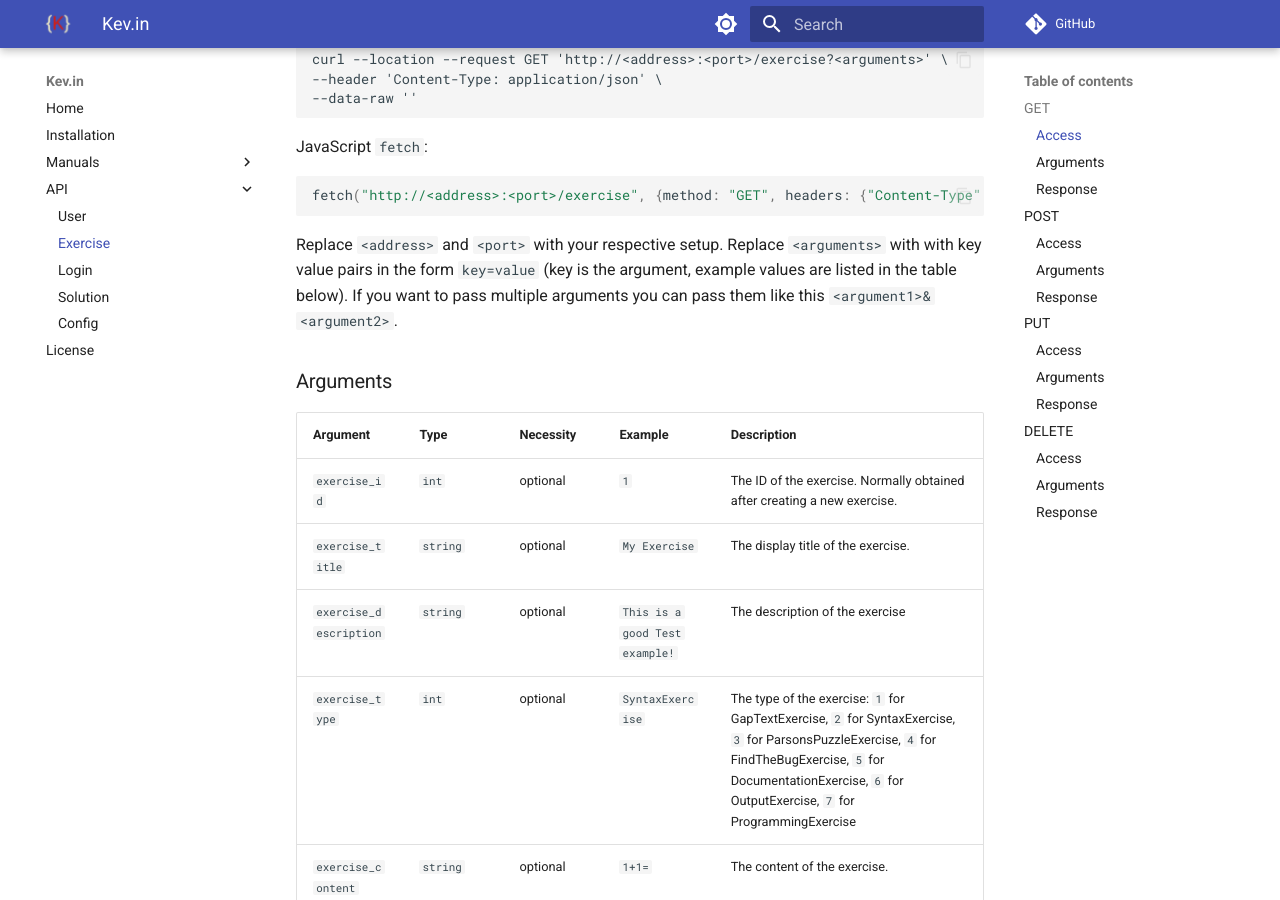
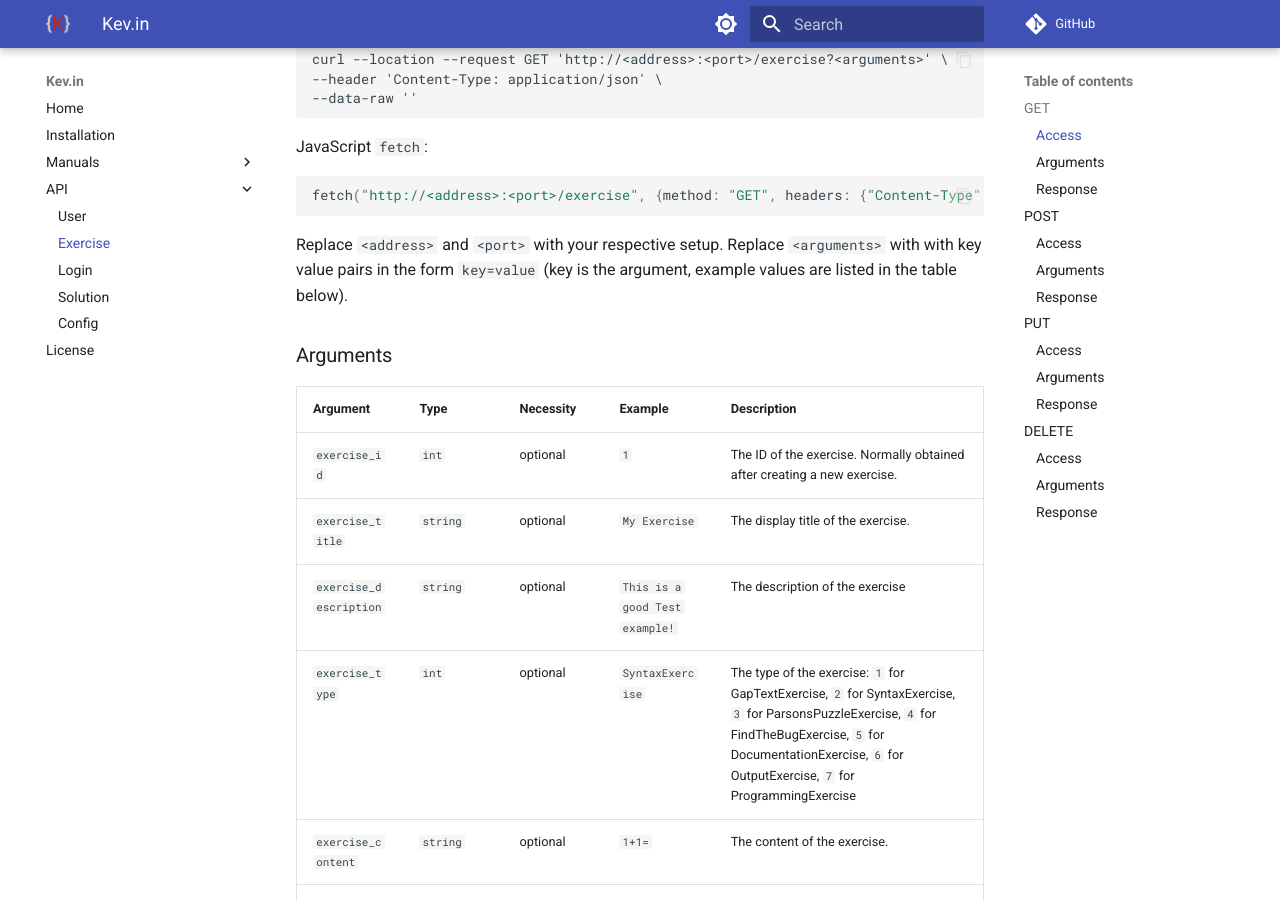
Before and after one commit to mlinke-ai/kev_in, an MkDocs documentation site: the page built from docs/api/exercise.md, in a window 1280 px wide and 900 px high, scrolled down 675 px. Built offline with MkDocs 1.6.1 and Material for MkDocs 9.7.7, drawn with Linux system fonts in a browser that asks for light colours; comment, search, counter and statistics services are not loaded.

Commit message:
removed on sentece describing old args in get

````diff
--- a/docs/api/exercise.md
+++ b/docs/api/exercise.md
@@ -44,7 +44,7 @@ fetch("http://<address>:<port>/exercise", {method: "GET", headers: {"Content-Typ
 ```
 
 Replace `<address>` and `<port>` with your respective setup.
-Replace `<arguments>` with with key value pairs in the form `key=value` (key is the argument, example values are listed in the table below). If you want to pass multiple arguments you can pass them like this `<argument1>&<argument2>`.
+Replace `<arguments>` with with key value pairs in the form `key=value` (key is the argument, example values are listed in the table below).
 
 ### Arguments
 
````
